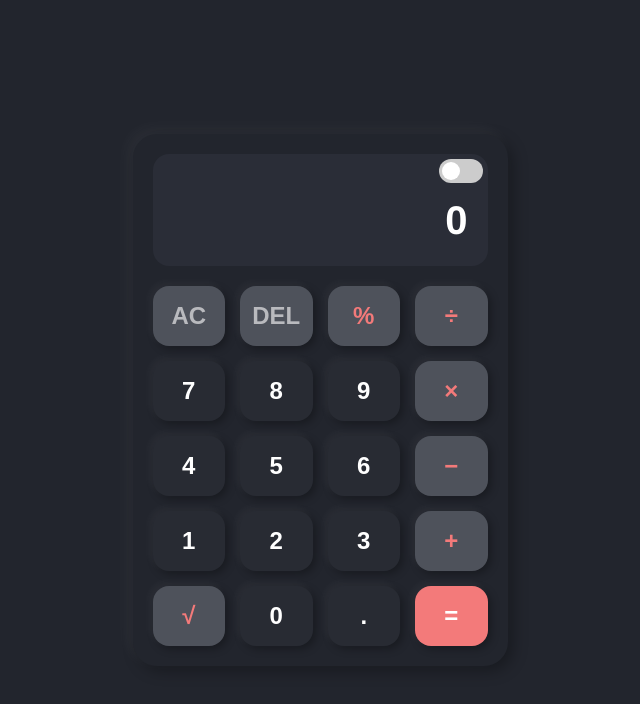
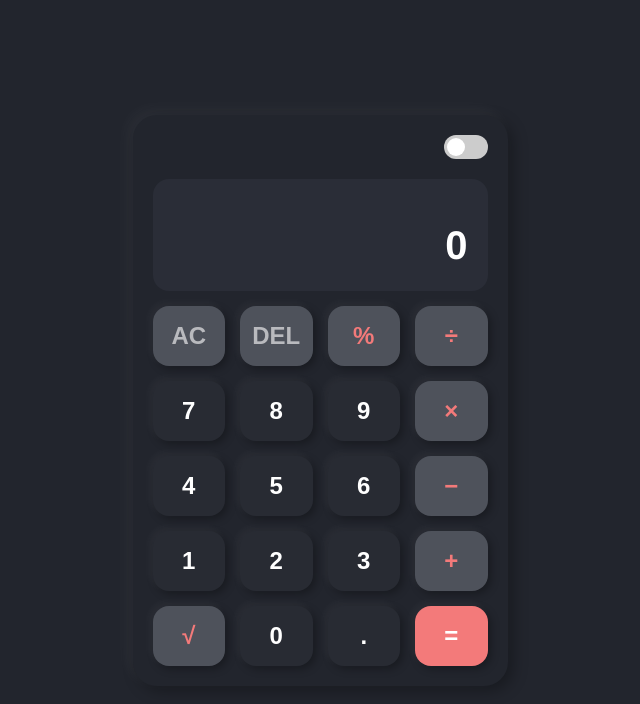
Before and after one commit to RO35ERT/calculator, a plain HTML site: page index.html in a window 1280 px wide. Shown: the whole page, without its empty margins (320-960 px from the left). Drawn offline with Linux system fonts and the light colour scheme.

Commit message:
refactored

```diff
--- a/style.css
+++ b/style.css
@@ -49,14 +49,18 @@ body {
     border-radius: 24px;
     padding: 20px;
     box-shadow: 5px 5px 15px var(--shadow-dark), -5px -5px 15px var(--shadow-light);
-    position: relative;
+
+    /* Changes for layout */
+    display: flex;
+    flex-direction: column;
+    gap: 15px;
 }
 
 /* Theme Switcher */
 .theme-switcher {
-    position: absolute;
-    top: 25px;
-    right: 25px;
+    /* No longer positioned absolutely */
+    align-self: flex-end; /* Aligns the button to the right */
+    margin-bottom: 5px; /* Adds some space above the screen */
 }
 .switch { position: relative; display: inline-block; width: 44px; height: 24px; }
 .switch input { opacity: 0; width: 0; height: 0; }
@@ -71,7 +75,7 @@ input:checked + .slider:before { transform: translateX(20px); }
     background-color: var(--bg-screen);
     border-radius: 16px;
     padding: 20px;
-    margin-bottom: 20px;
+    /* margin-bottom is no longer needed due to parent's gap */
     text-align: right;
     word-wrap: break-word;
     word-break: break-all;
```
